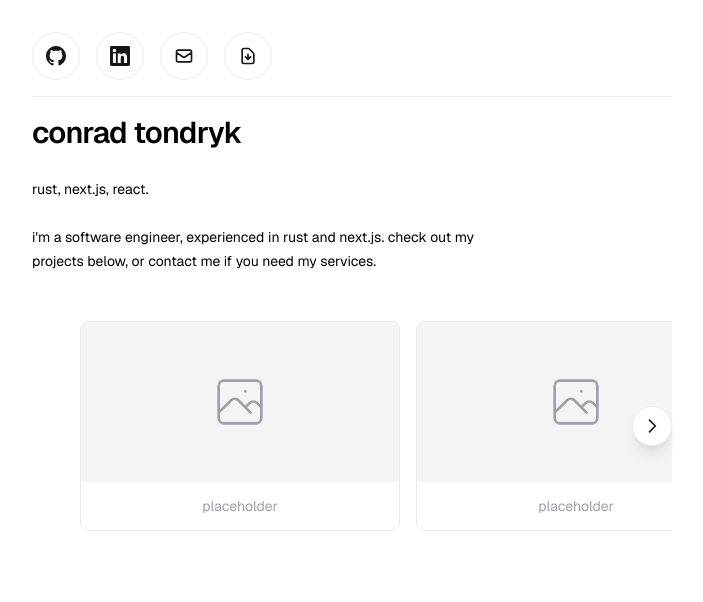
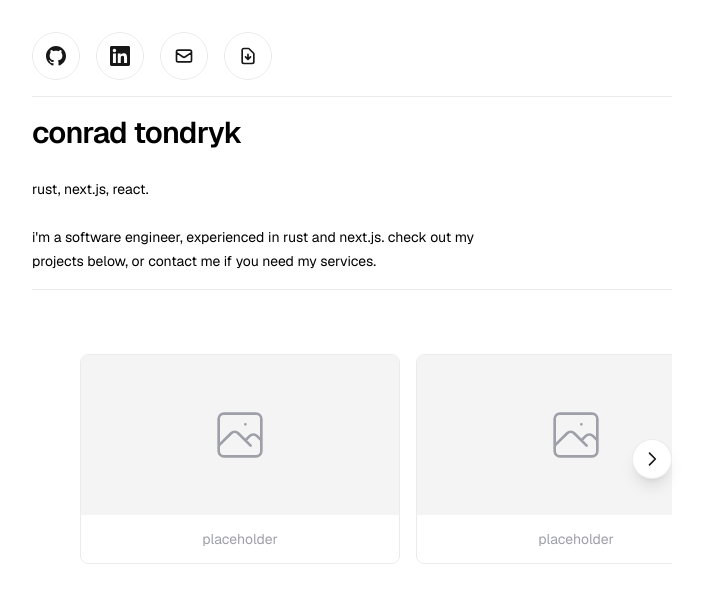
Before and after one commit to conradtondryk/website-0, a Next.js app: page / in a window 1280 px wide. Shown: the top 602 px of the page, without its empty margins (288-991 px from the left). Built offline with nearby package versions, Linux system fonts and the light colour scheme.

Commit message:
adjust page

```diff
--- a/app/page.tsx
+++ b/app/page.tsx
@@ -50,6 +50,8 @@ export default function Home() {
           </p>
         </div>
 
+        <div className="w-full border-t border-black/[.08] dark:border-white/[.145] my-4"></div>
+
         <div className="mt-12">
           <Carousel
             projects={projects}
```
